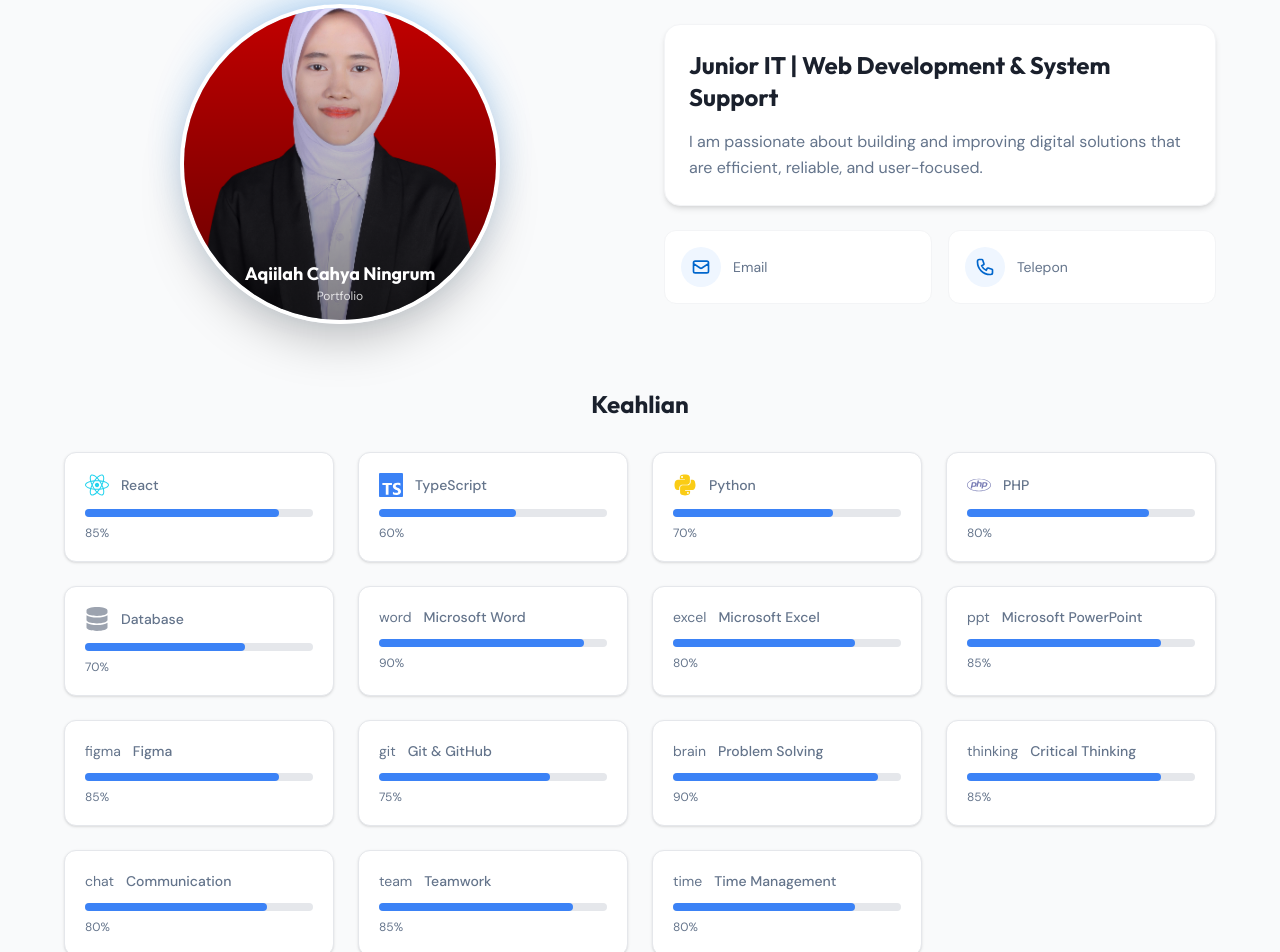
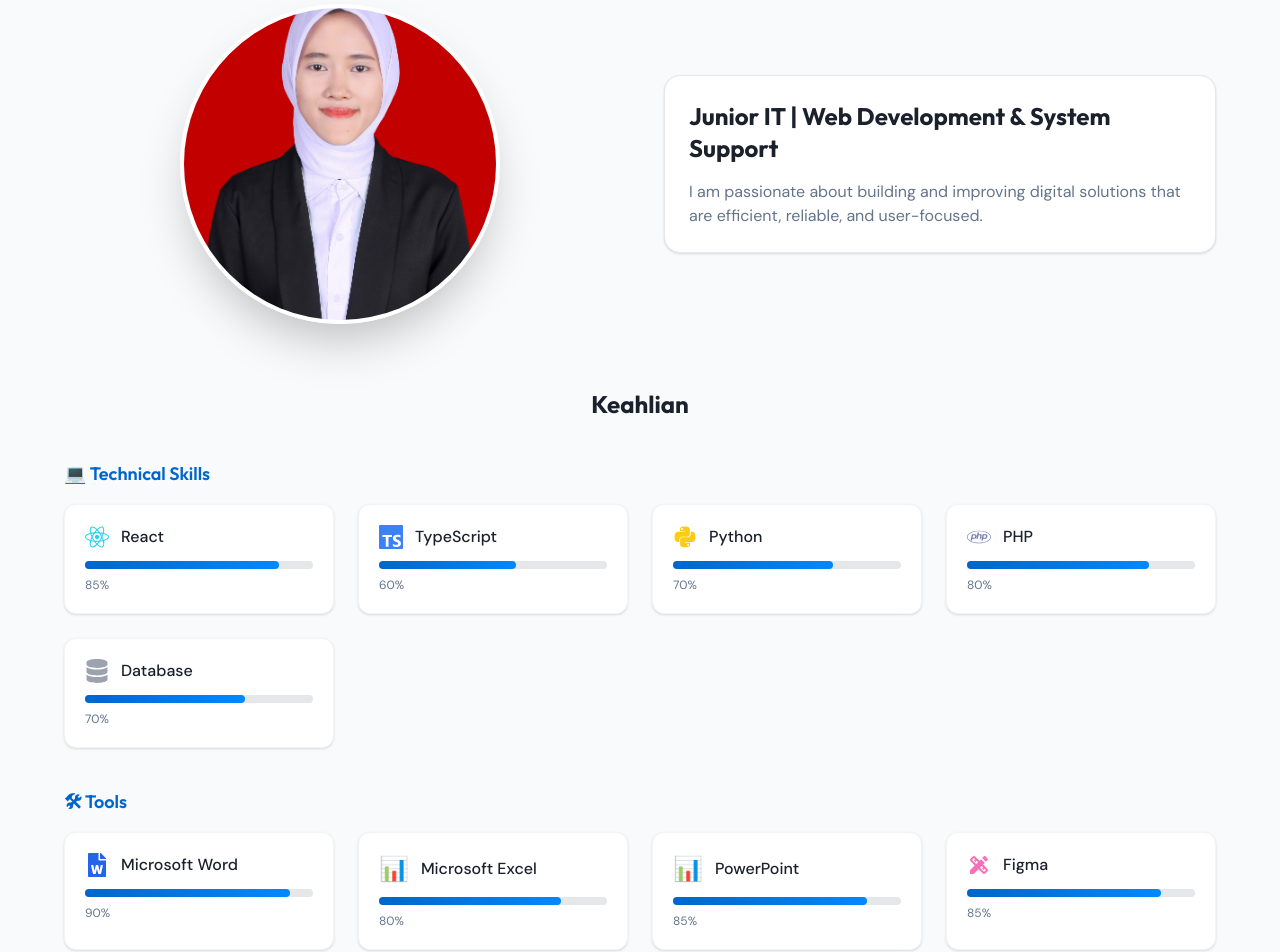
Before and after one commit to qilaa1/Website-Portofolio-Aqiilah, a React (Vite) app in the folder Frontend/: page / in a window 1280 px wide. Shown: the part 1040-1992 px from the top of the page. Built offline with nearby package versions, Linux system fonts and the light colour scheme.

Commit message:
fix ui/ux skill

```diff
--- a/Frontend/src/components/About.tsx
+++ b/Frontend/src/components/About.tsx
@@ -2,171 +2,176 @@ import { motion } from 'framer-motion';
 import { useThemeStore } from '../store/theme';
 import { personalInfo, skills } from '../data/portfolio';
 import React from 'react';
+
 // ICONS
 import {
-  FaReact,
-  FaNodeJs,
-  FaPython,
-  FaPhp,
-  FaDatabase
+  FaReact, FaNodeJs, FaPython, FaPhp, FaDatabase, FaTools, FaUsers, FaClock, FaFileWord
 } from "react-icons/fa";
 
 import { SiTypescript } from "react-icons/si";
 import { MdDesignServices } from "react-icons/md";
-import { FaTools } from "react-icons/fa";
+import { BsChatDots } from "react-icons/bs";
 
 export default function About() {
   const { isDark } = useThemeStore();
 
   // 🔥 ICON MAPPING
-  const iconMap: any = {
+  const iconMap: Record<string, JSX.Element> = {
+    // TECH
     react: <FaReact className="text-cyan-400 text-2xl" />,
     ts: <SiTypescript className="text-blue-500 text-2xl" />,
     node: <FaNodeJs className="text-green-500 text-2xl" />,
     python: <FaPython className="text-yellow-400 text-2xl" />,
     php: <FaPhp className="text-[#777BB4] text-2xl" />,
     db: <FaDatabase className="text-gray-400 text-2xl" />,
+
+    // TOOLS
     design: <MdDesignServices className="text-pink-400 text-2xl" />,
     devops: <FaTools className="text-orange-400 text-2xl" />,
+
+    // ✅ MICROSOFT (pakai alternatif)
+    word: <FaFileWord className="text-blue-600 text-2xl" />,
+    excel: <span className="text-2xl">📊</span>,
+    ppt: <span className="text-2xl">📊</span>,
+
+    // SOFT
+    brain: <span className="text-2xl">🧠</span>,
+    thinking: <span className="text-2xl">💭</span>,
+    chat: <BsChatDots className="text-blue-400 text-2xl" />,
+    team: <FaUsers className="text-purple-400 text-2xl" />,
+    time: <FaClock className="text-yellow-500 text-2xl" />,
   };
 
+  // ✅ FUNCTION HARUS DI LUAR RETURN
+  const renderSkillGrid = (data: any[], startIndex = 0) => (
+    <div className="grid grid-cols-1 sm:grid-cols-2 lg:grid-cols-4 gap-6 mb-10">
+      {data.map((skill, index) => (
+        <motion.div
+          key={skill.name}
+          initial={{ opacity: 0, y: 20 }}
+          whileInView={{ opacity: 1, y: 0 }}
+          transition={{ delay: (startIndex + index) * 0.05 }}
+          className="bg-white dark:bg-[#1a1a2e] p-5 rounded-xl shadow border border-gray-100 dark:border-gray-800"
+        >
+          {/* ICON + NAME */}
+          <div className="flex items-center gap-3 mb-3">
+            <span>{iconMap[skill.icon] || '✨'}</span>
+            <span className="font-medium text-[#1a202c] dark:text-white">
+              {skill.name}
+            </span>
+          </div>
+
+          {/* PROGRESS BAR */}
+          <div className="h-2 bg-gray-200 dark:bg-gray-700 rounded">
+            <motion.div
+              initial={{ width: 0 }}
+              whileInView={{ width: `${skill.level}%` }}
+              transition={{ duration: 1 }}
+              className="h-full bg-gradient-to-r from-[#0066cc] to-[#0088ff] rounded"
+            />
+          </div>
+
+          <span className="text-xs mt-2 block text-[#64748b] dark:text-gray-400">
+            {skill.level}%
+          </span>
+        </motion.div>
+      ))}
+    </div>
+  );
+
   return (
-    <section id="about" className="min-h-screen py-24 px-6 bg-gray-50 dark:bg-[#0f0f1a] transition-colors duration-300">
+    <section
+      id="about"
+      className="min-h-screen py-24 px-6 bg-gray-50 dark:bg-[#0f0f1a]"
+    >
       <div className="max-w-6xl mx-auto">
+
+        {/* HEADER */}
         <motion.div
           initial={{ opacity: 0, y: 20 }}
           whileInView={{ opacity: 1, y: 0 }}
-          viewport={{ once: true }}
           transition={{ duration: 0.6 }}
           className="text-center mb-16"
         >
-          <span className="text-[#0066cc] font-medium text-lg">Tentang Saya</span>
-          <h2 className="text-4xl md:text-5xl font-bold mt-2 text-[#1a202c] dark:text-white">About Me</h2>
+          <span className="text-[#0066cc] font-medium text-lg">
+            Tentang Saya
+          </span>
+          <h2 className="text-4xl md:text-5xl font-bold mt-2 text-[#1a202c] dark:text-white">
+            About Me
+          </h2>
         </motion.div>
 
+        {/* PROFILE + BIO */}
         <div className="grid md:grid-cols-2 gap-12 items-center">
-          {/* Profile Image - Elegant Rectangle with Shadow */}
+
+          {/* IMAGE */}
           <motion.div
             initial={{ opacity: 0, x: -30 }}
             whileInView={{ opacity: 1, x: 0 }}
-            viewport={{ once: true }}
             transition={{ duration: 0.6 }}
-            className="relative"
+            className="flex justify-center"
           >
-<div className="relative w-full max-w-sm mx-auto flex justify-center">
-  {/* Decorative frame */}
-  <div className="absolute w-72 h-72 bg-gradient-to-br from-[#0066cc] via-[#0088ff] to-[#0066cc] rounded-full opacity-40 dark:opacity-55 blur-xl" />
-  <div className="absolute w-64 h-64 bg-gradient-to-br from-[#0066cc]/20 to-[#0088ff]/20 rounded-full" />
-
-  {/* Main image container - circular */}
             <div className="relative w-80 h-80 rounded-full overflow-hidden shadow-2xl border-4 border-white dark:border-[#1a1a2e]">
               <img
                 src={personalInfo.avatar}
                 alt={personalInfo.name}
                 className="w-full h-full object-cover"
               />
-
-    {/* Gradient overlay */}
-    <div className="absolute inset-0 bg-gradient-to-t from-black/50 to-transparent" />
-
-    {/* Name overlay */}
-    <div className="absolute bottom-4 left-0 right-0 text-center">
-      <h3 className="text-white text-lg font-bold">{personalInfo.name}</h3>
-      <p className="text-white/80 text-xs">Portfolio</p>
-    </div>
-  </div>
-
             </div>
           </motion.div>
 
-          {/* Bio & Info */}
+          {/* BIO */}
           <motion.div
             initial={{ opacity: 0, x: 30 }}
             whileInView={{ opacity: 1, x: 0 }}
-            viewport={{ once: true }}
-            transition={{ duration: 0.6, delay: 0.2 }}
+            transition={{ duration: 0.6 }}
             className="space-y-6"
           >
-            <div className="bg-white dark:bg-[#1a1a2e] rounded-2xl p-6 shadow-md border border-gray-100 dark:border-gray-800">
-              <h3 className="text-2xl font-bold mb-4 text-[#1a202c] dark:text-white">{personalInfo.title}</h3>
-              <p className="text-[#64748b] dark:text-gray-400 leading-relaxed whitespace-pre-line">
+            <div className="bg-white dark:bg-[#1a1a2e] rounded-2xl p-6 shadow border">
+              <h3 className="text-2xl font-bold mb-4 text-[#1a202c] dark:text-white">
+                {personalInfo.title}
+              </h3>
+              <p className="text-[#64748b] dark:text-gray-400">
                 {personalInfo.bio}
               </p>
             </div>
+          </motion.div>
 
-            {/* Contact Info */}
-            <div className="grid grid-cols-1 sm:grid-cols-2 gap-4">
-              <motion.a
-                href={`mailto:${personalInfo.email}`}
-                whileHover={{ scale: 1.02 }}
-                className="bg-white dark:bg-[#1a1a2e] rounded-xl p-4 flex items-center gap-3 hover:shadow-md transition-shadow border border-gray-100 dark:border-gray-800"
-              >
-                <div className="w-10 h-10 rounded-full bg-blue-50 dark:bg-blue-900/30 flex items-center justify-center">
-                  <svg className="w-5 h-5 text-[#0066cc] dark:text-[#0088ff]" fill="none" stroke="currentColor" viewBox="0 0 24 24">
-                    <path strokeLinecap="round" strokeLinejoin="round" strokeWidth={2} d="M3 8l7.89 5.26a2 2 0 002.22 0L21 8M5 19h14a2 2 0 002-2V7a2 2 0 00-2-2H5a2 2 0 00-2 2v10a2 2 0 002 2z" />
-                  </svg>
-                </div>
-                <span className="text-sm text-[#64748b] dark:text-gray-400">Email</span>
-              </motion.a>
-              <motion.a
-                href={`tel:${personalInfo.phone}`}
-                whileHover={{ scale: 1.02 }}
-                className="bg-white dark:bg-[#1a1a2e] rounded-xl p-4 flex items-center gap-3 hover:shadow-md transition-shadow border border-gray-100 dark:border-gray-800"
-              >
-                <div className="w-10 h-10 rounded-full bg-blue-50 dark:bg-blue-900/30 flex items-center justify-center">
-                  <svg className="w-5 h-5 text-[#0066cc] dark:text-[#0088ff]" fill="none" stroke="currentColor" viewBox="0 0 24 24">
-                    <path strokeLinecap="round" strokeLinejoin="round" strokeWidth={2} d="M3 5a2 2 0 012-2h3.28a1 1 0 01.948.684l1.498 4.493a1 1 0 01-.502 1.21l-2.257 1.13a11.042 11.042 0 005.516 5.516l1.13-2.257a1 1 0 011.21-.502l4.493 1.498a1 1 0 01.684.949V19a2 2 0 01-2 2h-1C9.716 21 3 14.284 3 6V5z" />
-                  </svg>
-                </div>
-                <span className="text-sm text-[#64748b] dark:text-gray-400">Telepon</span>
-              </motion.a>
-            </div>
-          </motion.div>
         </div>
 
-        {/* Skills */}
+        {/* ================= SKILLS ================= */}
         <motion.div
           initial={{ opacity: 0, y: 30 }}
           whileInView={{ opacity: 1, y: 0 }}
-          viewport={{ once: true }}
-          transition={{ duration: 0.6, delay: 0.4 }}
+          transition={{ duration: 0.6 }}
           className="mt-16"
         >
-          <h3 className="text-2xl font-bold text-center mb-8 text-[#1a202c] dark:text-white">Keahlian</h3>
-        <div className="grid grid-cols-1 sm:grid-cols-2 lg:grid-cols-4 gap-6">
-        {[...skills.technical, ...skills.tools, ...skills.soft].map((skill, index) => (
-            <motion.div
-              key={skill.name}
-              initial={{ opacity: 0, y: 20 }}
-              whileInView={{ opacity: 1, y: 0 }}
-              transition={{ delay: index * 0.1 }}
-              className="text-sm text-[#64748b] dark:text-gray-400 bg-white dark:bg-[#1a1a2e] p-5 rounded-xl shadow border"
-            >
-              {/* ICON */}
-              <div className="flex items-center gap-3 mb-3">
-                <span>
-                  {iconMap[skill.icon] || skill.icon}
-                </span>
-                <span className="font-medium">{skill.name}</span>
-              </div>
+          <h3 className="text-2xl font-bold text-center mb-10 text-[#1a202c] dark:text-white">
+            Keahlian
+          </h3>
 
-              {/* PROGRESS */}
-              <div className="h-2 bg-gray-200 rounded">
-                <motion.div
-                  initial={{ width: 0 }}
-                  whileInView={{ width: `${skill.level}%` }}
-                  transition={{ duration: 1 }}
-                  className="h-full bg-blue-500 rounded"
-                />
-              </div>
+          {/* TECHNICAL */}
+          <h4 className="text-lg font-semibold mb-4 text-[#0066cc]">
+            💻 Technical Skills
+          </h4>
+          {renderSkillGrid(skills.technical)}
 
-              <span className="text-xs mt-2 block">
-                {skill.level}%
-              </span>
+          {/* TOOLS */}
+          <h4 className="text-lg font-semibold mb-4 text-[#0066cc]">
+            🛠 Tools
+          </h4>
+          {renderSkillGrid(skills.tools, skills.technical.length)}
+
+          {/* SOFT SKILLS */}
+          <h4 className="text-lg font-semibold mb-4 text-[#0066cc]">
+            🧠 Soft Skills
+          </h4>
+          {renderSkillGrid(
+            skills.soft,
+            skills.technical.length + skills.tools.length
+          )}
         </motion.div>
-          ))}
-        </div>
-        </motion.div>
+
       </div>
     </section>
   );
--- a/Frontend/src/data/portfolio.ts
+++ b/Frontend/src/data/portfolio.ts
@@ -1,7 +1,7 @@
 import {
   Project,
   Certificate,
-  Skill,
+  SkillGroup,
   SocialLink,
   CertificateCategory,
   Publication,
@@ -30,8 +30,7 @@ export const personalInfo = {
 };
 
 /* ================= SKILLS ================= */
-/* ================= SKILLS ================= */
-export const skills = {
+export const skills: SkillGroup = {
   technical: [
     { name: 'React', icon: 'react', level: 85 },
     { name: 'TypeScript', icon: 'ts', level: 60 },
@@ -43,20 +42,19 @@ export const skills = {
   tools: [
     { name: 'Microsoft Word', icon: 'word', level: 90 },
     { name: 'Microsoft Excel', icon: 'excel', level: 80 },
-    { name: 'Microsoft PowerPoint', icon: 'ppt', level: 85 },
-    { name: 'Figma', icon: 'figma', level: 85 },
-    { name: 'Git & GitHub', icon: 'git', level: 75 },
+    { name: 'PowerPoint', icon: 'ppt', level: 85 },
+    { name: 'Figma', icon: 'design', level: 85 },
+    { name: 'Git & GitHub', icon: 'devops', level: 75 },
   ],
 
   soft: [
     { name: 'Problem Solving', icon: 'brain', level: 90 },
     { name: 'Critical Thinking', icon: 'thinking', level: 85 },
-    { name: 'Communication', icon: 'chat', level: 80 },
-    { name: 'Teamwork', icon: 'team', level: 85 },
+    { name: 'Communication', icon: 'chat', level: 85 },
+    { name: 'Teamwork', icon: 'team', level: 90 },
     { name: 'Time Management', icon: 'time', level: 80 },
   ]
 };
-
 /* ================= SOCIAL ================= */
 export const socialLinks: SocialLink[] = [
   { name: 'GitHub', url: 'https://github.com/qilaa1', icon: 'github' },
```
Also changed, not shown: Frontend/src/types/portfolio.ts (+13 -6 lines). Lines whose indentation alone changed are shown as unchanged.
